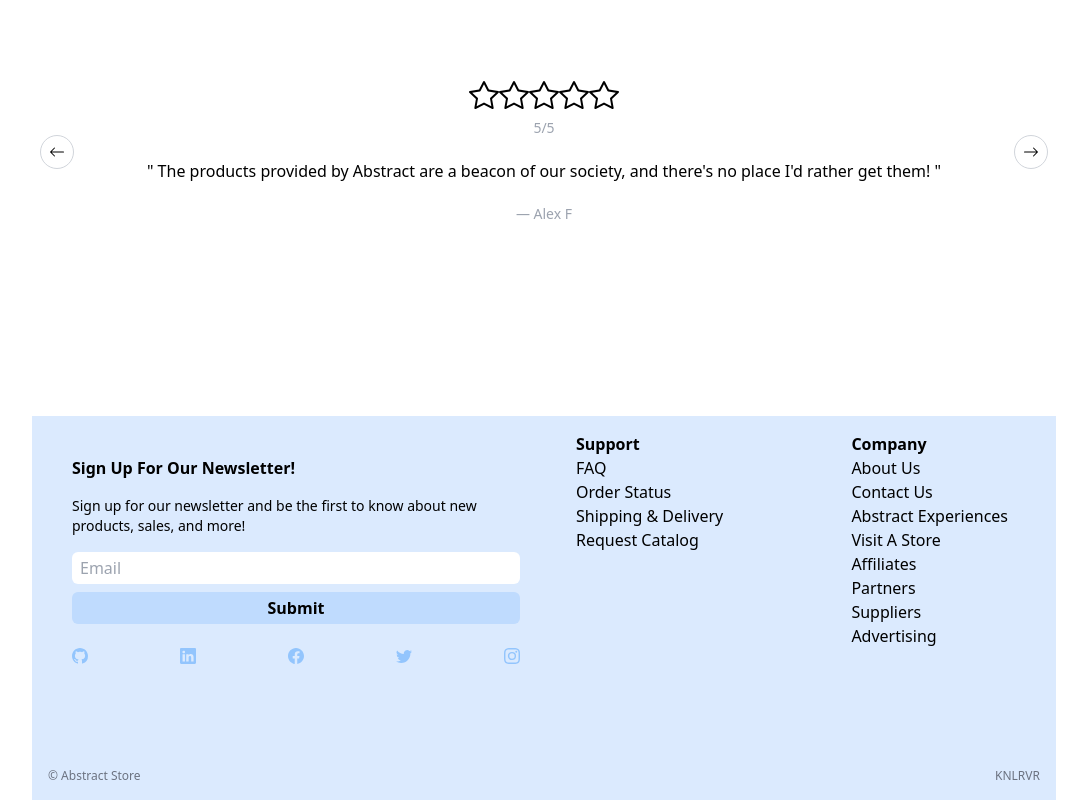
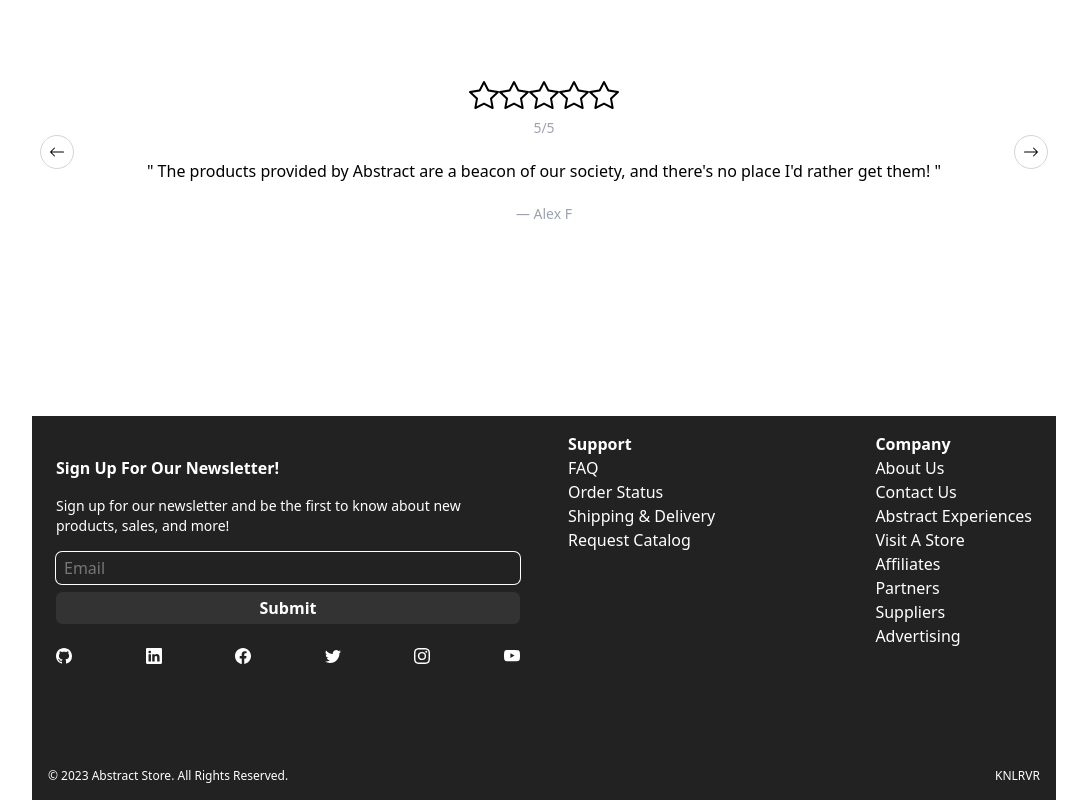
Before and after one commit to knlrvr/abstract, a Next.js app: page / in a window 1280 px wide. Shown: the part 1468-2268 px from the top of the page, without its empty margins (96-1183 px from the left). Built offline with nearby package versions, Linux system fonts and the light colour scheme; no server answers; the database is empty.

Commit message:
footer restyle

```diff
--- a/components/Footer.js
+++ b/components/Footer.js
@@ -5,13 +5,14 @@ import {
     BsLinkedin,
     BsTwitter,
     BsInstagram,
-    BsFacebook
+    BsFacebook,
+    BsYoutube
 } from 'react-icons/bs'
 
 export default function Bottom() {
     return (
         <>
-        <section className="py-4 px-4 max-w-5xl mx-auto bg-blue-100">
+        <section className="py-4 max-w-5xl mx-auto bg-[#222] text-white">
             <div className="grid grid-cols-1 md:grid-cols-2">
                 <div className="font-semibold flex flex-col p-6 mb-6">
                     Sign Up For Our Newsletter!
@@ -22,98 +23,140 @@ export default function Bottom() {
                     <input
                         type="text"
                         placeholder="Email"
-                        className="focus:outline-none font-thin rounded-md p-1 px-2 mb-2"
+                        className="focus:outline-none ring-1 ring-white font-light rounded-md p-1 px-2 mb-2 bg-[#222] placeholder:text-[#777]"
                     />
                     <button
-                        className="bg-blue-200 rounded-md p-1 hover:bg-blue-300 transition duration-200">
+                        className="bg-[#333] rounded-md p-1 hover:bg-[#444] transition duration-200">
                         Submit
                     </button>
-                    <div className="flex py-6 justify-between text-blue-300">
+                    <ul className="flex py-6 justify-between text-white">
+                        <li>
                             <Link href="https://github.com/knlrvr/abstract" target="_blank"
-                            className='hover:text-gray-400 transition duration-200'>
+                                className='hover:text-blue-300 transition duration-200'>
                                 <BsGithub />
                             </Link>
+                        </li>
+                        <li>
                             <Link href="https://linkedin.com/in/kane-lariviere" target="_blank"
-                            className='hover:text-gray-400 transition duration-200'>
+                                className='hover:text-blue-300 transition duration-200'>
                                 <BsLinkedin />
                             </Link>
+                        </li>
+                        <li>
                             <Link href="https://facebook.com" target="_blank"
-                            className='hover:text-gray-400 transition duration-200'>
+                                className='hover:text-blue-300 transition duration-200'>
                                 <BsFacebook />
                             </Link>
+                        </li>
+                        <li>
                             <Link href="https://twitter.com/knlrvr" target="_blank"
-                            className='hover:text-gray-400 transition duration-200'>
+                                className='hover:text-blue-300] transition duration-200'>
                                 <BsTwitter />
                             </Link>
+                        </li>
+                        <li>
                             <Link href="https://instagram.com/kanelarivieresucks" target="_blank"
-                            className='hover:text-gray-400 transition duration-200'>
+                                className='hover:text-blue-300 transition duration-200'>
                                 <BsInstagram />
                             </Link>
+                        </li>
+                        <li>
+                            <Link href="https://youtube.com/" target="_blank"
+                                className='hover:text-blue-300 transition duration-200'>
+                                <BsYoutube />
+                            </Link>
+                        </li>
+                    </ul>
                 </div>
-                </div>
-                <div className="flex flex-col md:flex-row space-y-4 md:space-y-0 px-8 justify-between">
+                <div className="flex flex-col md:flex-row space-y-4 md:space-y-0 px-6 justify-between">
                     <div className="flex flex-col font-thin">
                         <span className="font-semibold">Support</span>
-                        <div className="">
+                        <ul className="">
+                            <li>
                             <Link href="/login"
-                                className='hover:text-gray-400 transition duration-200'>
+                                className='hover:text-blue-300 transition duration-200'>
                                 <p>FAQ</p>
                             </Link>
+                            </li>
+                            <li>
                             <Link href="/login"
-                                className='hover:text-gray-400 transition duration-200'>
+                                className='hover:text-blue-300 transition duration-200'>
                                 <p>Order Status</p>
                             </Link>
+                            </li>
+                            <li>
                             <Link href="/login"
-                                className='hover:text-gray-400 transition duration-200'>
+                                className='hover:text-blue-300 transition duration-200'>
                                 <p>Shipping & Delivery</p>
                             </Link>
+                            </li>
+                            <li>
                             <Link href="/login"
-                                className='hover:text-gray-400 transition duration-200'>
+                                className='hover:text-blue-300 transition duration-200'>
                                 <p>Request Catalog</p>
                             </Link>
-                        </div>
+                            </li>
+                        </ul>
                     </div>
                     <div className="flex flex-col font-thin">
                         <span className="font-semibold">Company</span>
+                        <ul className="">
+                            <li>
                             <Link href="/login"
-                            className='hover:text-gray-400 transition duration-200'>
+                                className='hover:text-blue-300 transition duration-200'>
                                 <p>About Us</p>
                             </Link>
+                            </li>
+                            <li>
                             <Link href="/login"
-                            className='hover:text-gray-400 transition duration-200'>
+                                className='hover:text-blue-300 transition duration-200'>
                                 <p>Contact Us</p>
                             </Link>
+                            </li>
+                            <li>
                             <Link href="/login"
-                            className='hover:text-gray-400 transition duration-200'>
+                                className='hover:text-blue-300 transition duration-200'>
                                 <p>Abstract Experiences</p>
                             </Link>
+                            </li>
+                            <li>
                             <Link href="/login"
-                            className='hover:text-gray-400 transition duration-200'>
+                                className='hover:text-blue-300 transition duration-200'>
                                 <p>Visit A Store</p>
                             </Link>
+                            </li>
+                            <li>
                             <Link href="/login"
-                            className='hover:text-gray-400 transition duration-200'>
+                                className='hover:text-blue-300 transition duration-200'>
                                 <p>Affiliates</p>
                             </Link>
+                            </li>
+                            <li>
                             <Link href="/login"
-                            className='hover:text-gray-400 transition duration-200'>
+                                className='hover:text-blue-300 transition duration-200'>
                                 <p>Partners</p>
                             </Link>
+                            </li>
+                            <li>
                             <Link href="/login"
-                            className='hover:text-gray-400 transition duration-200'>
+                                className='hover:text-blue-300 transition duration-200'>
                                 <p>Suppliers</p>
                             </Link>
+                            </li>
+                            <li>
                             <Link href="/login"
-                            className='hover:text-gray-400 transition duration-200'>
+                                className='hover:text-blue-300 transition duration-200'>
                                 <p>Advertising</p>
                             </Link>
+                            </li>
+                        </ul>
                     </div>
                 </div>
             </div>
-            <div className="flex justify-between text-xs text-gray-500 mt-8">
-                <p>&copy; Abstract Store</p>
+            <div className="flex justify-between text-xs font-light text-white mt-8 px-4">
+                <p>&copy; 2023 Abstract Store. All Rights Reserved.</p>
                 <Link href="https://github.com/knlrvr"
-                    className="hover:text-gray-300">
+                    className="hover:text-blue-300">
                     <p> KNLRVR </p>
                 </Link>
             </div>
```
Lines whose indentation alone changed are shown as unchanged.
